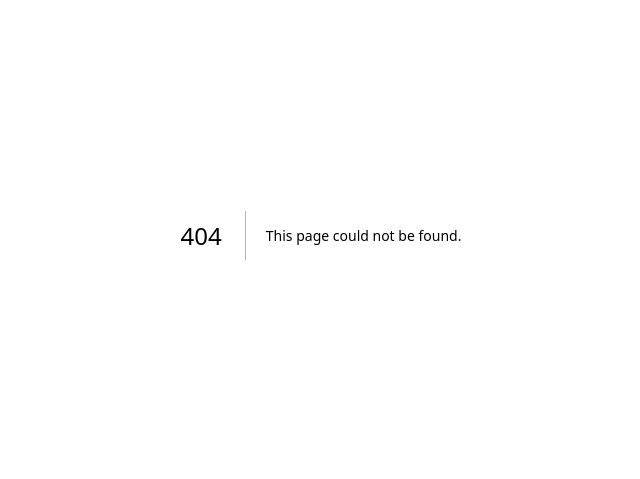
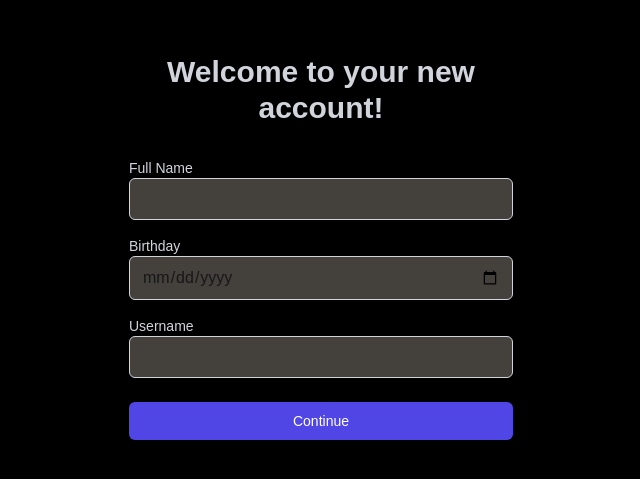
Before and after one commit to BlackMarketGT/BlackMarket, a Next.js app in the folder back_end/: page /onboarding in a window 1280 px wide. Before the commit this address had no page. Shown: the part 165-644 px from the top of the page, without its empty margins (319-959 px from the left). Built offline with nearby package versions, Linux system fonts and the light colour scheme.

Commit message:
Create page.tsx

```diff
--- /dev/null
+++ b/back_end/app/onboarding/page.tsx
@@ -0,0 +1,150 @@
+"use client";
+import { useState } from "react";
+import { useRouter } from "next/navigation";
+import { getAnalytics, setUserProperties } from "firebase/analytics";
+import { getAuth } from "firebase/auth";
+// Add firebase database
+import { initializeApp } from "firebase/app";
+import { getDatabase, ref, set, onValue, off } from "firebase/database";
+
+const firebaseConfig = {
+    apiKey: "AIzaSyD_ark35n8AD3GUhvoORXT62Wp8BNG1qoc",
+    authDomain: "blackmarket-2c3b4.firebaseapp.com",
+    projectId: "blackmarket-2c3b4",
+    storageBucket: "blackmarket-2c3b4.firebasestorage.app",
+    messagingSenderId: "114831821794",
+    appId: "1:114831821794:web:e33af53ce49c86586087bb",
+    measurementId: "G-LYMG183JBS"
+};
+const app = initializeApp(firebaseConfig);
+const db = getDatabase(app);
+const user = getAuth(app);
+// Initialize Firebase
+
+function writeUserData(userId: any, name: any, email: any) {
+  //Make sure our Data is clean
+  const cleanName = name.trim();
+  let firstName = "";
+  let lastName = "";
+  if (cleanName.includes(" ")) {
+    const nameParts = cleanName.split(" ");
+    firstName = nameParts[0];
+    lastName = nameParts[1];
+  } else {
+    firstName = cleanName;
+    lastName = "";
+  }
+
+  set(ref(db, "users/" + userId), {
+    firstName: firstName,
+    lastName: lastName,
+    fullName: name,
+    email: email,
+  });
+  console.log("User data added to database");
+  window.location.href = "/dashboard";
+}
+
+export default function OnboardingPage() {
+  const [formData, setFormData] = useState({
+    fullName: "",
+    birthday: "",
+    username: "",
+  });
+
+  const handleSubmit = (e: React.FormEvent) => {
+    e.preventDefault();
+    // Handle form submission here
+    // Add user data to database
+    writeUserData(
+      user.currentUser?.uid,
+      formData.fullName,
+      user.currentUser?.email
+    );
+    // Navigate to next page after submission
+    // window.location.href = '/dashboard';
+  };
+
+  const handleChange = (e: React.ChangeEvent<HTMLInputElement>) => {
+    setFormData({
+      ...formData,
+      [e.target.name]: e.target.value,
+    });
+  };
+
+  return (
+    <div className="min-h-screen flex items-center justify-center bg-black">
+      <div className="max-w-md w-full space-y-8 p-8 bg-black rounded-xl shadow-lg">
+        <div>
+          <h2 className="mt-6 text-center text-3xl font-extrabold text-gray-300">
+            Welcome to your new account!
+          </h2>
+        </div>
+        <form className="mt-8 space-y-6 " onSubmit={handleSubmit}>
+          <div className="rounded-md shadow-sm space-y-4">
+            <div>
+              <label
+                htmlFor="fullName"
+                className="block text-sm font-medium text-gray-300"
+              >
+                Full Name
+              </label>
+              <input
+                id="fullName"
+                name="fullName"
+                type="text"
+                required
+                className="appearance-none rounded-md relative block w-full px-3 py-2 border bg-stone-700 border-gray-300 focus:outline-none focus:ring-indigo-500 focus:border-indigo-500"
+                value={formData.fullName}
+                onChange={handleChange}
+              />
+            </div>
+            <div>
+              <label
+                htmlFor="birthday"
+                className="block text-sm font-medium text-gray-300"
+              >
+                Birthday
+              </label>
+              <input
+                id="birthday"
+                name="birthday"
+                type="date"
+                required
+                className="appearance-none rounded-md bg-stone-700 relative block w-full px-3 py-2 border border-gray-300 focus:outline-none focus:ring-indigo-500 focus:border-indigo-500"
+                value={formData.birthday}
+                onChange={handleChange}
+              />
+            </div>
+            <div>
+              <label
+                htmlFor="username"
+                className="block text-sm font-medium text-gray-300"
+              >
+                Username
+              </label>
+              <input
+                id="username"
+                name="username"
+                type="text"
+                required
+                className="appearance-none bg-stone-700 rounded-md relative block w-full px-3 py-2 border border-gray-300 focus:outline-none focus:ring-indigo-500 focus:border-indigo-500"
+                value={formData.username}
+                onChange={handleChange}
+              />
+            </div>
+          </div>
+
+          <div>
+            <button
+              type="submit"
+              className="group relative w-full flex justify-center py-2 px-4 border border-transparent text-sm font-medium rounded-md text-white bg-indigo-600 hover:bg-indigo-700 focus:outline-none focus:ring-2 focus:ring-offset-2 focus:ring-indigo-500"
+            >
+              Continue
+            </button>
+          </div>
+        </form>
+      </div>
+    </div>
+  );
+}
```
